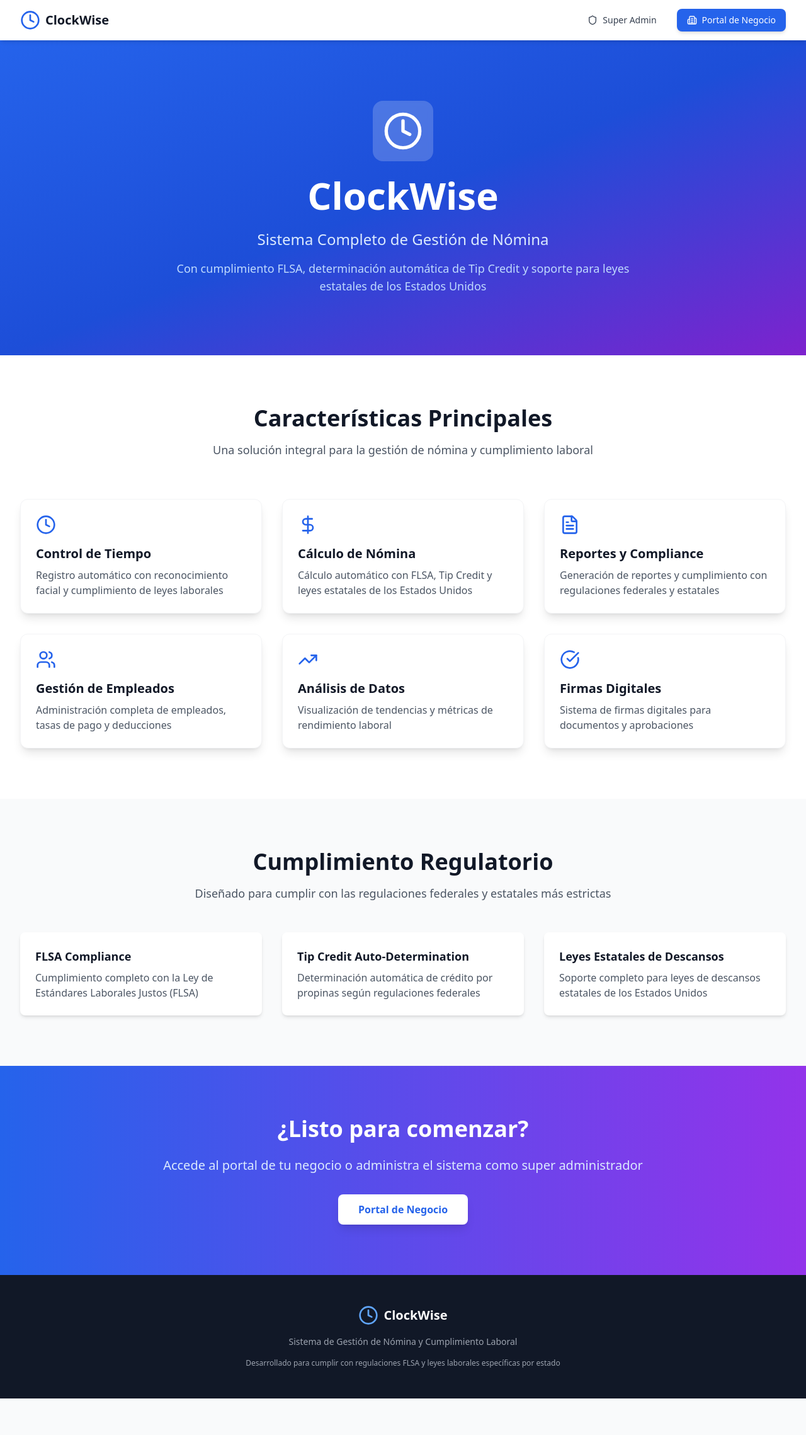
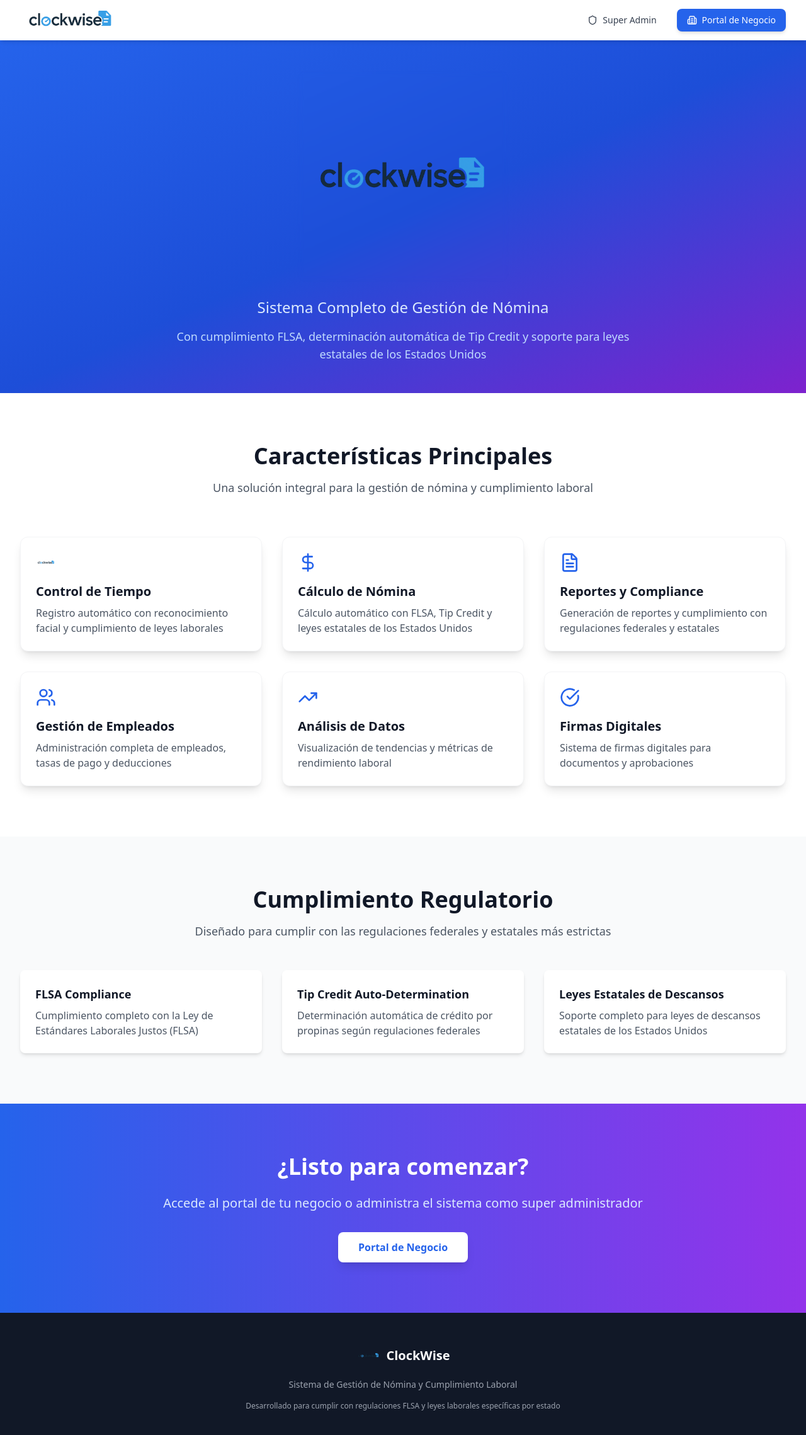
Before and after one commit to DemetrioReyes/clockwisefrontend, a React (Create React App) app: page / in a window 1280 px wide. Shown: the top 2278 px of the page at 63% size. Before the commit the page ends 2220 px from the top, so only its background shows below. Built offline with nearby package versions, Linux system fonts and the light colour scheme.

Commit message:
update lading

```diff
--- a/public/index.html
+++ b/public/index.html
@@ -1,15 +1,15 @@
 <!DOCTYPE html>
-<html lang="en">
+<html lang="es">
   <head>
     <meta charset="utf-8" />
-    <link rel="icon" href="%PUBLIC_URL%/favicon.ico" />
+    <link rel="icon" href="%PUBLIC_URL%/logo.png" />
     <meta name="viewport" content="width=device-width, initial-scale=1" />
-    <meta name="theme-color" content="#000000" />
+    <meta name="theme-color" content="#2563eb" />
     <meta
       name="description"
-      content="Web site created using create-react-app"
+      content="ClockWise - Sistema Completo de Gestión de Nómina con cumplimiento FLSA, Tip Credit y leyes estatales"
     />
-    <link rel="apple-touch-icon" href="%PUBLIC_URL%/logo192.png" />
+    <link rel="apple-touch-icon" href="%PUBLIC_URL%/logo.png" />
     <!--
       manifest.json provides metadata used when your web app is installed on a
       user's mobile device or desktop. See https://developers.google.com/web/fundamentals/web-app-manifest/
@@ -24,7 +24,7 @@
       work correctly both with client-side routing and a non-root public URL.
       Learn how to configure a non-root public URL by running `npm run build`.
     -->
-    <title>React App</title>
+    <title>ClockWise</title>
   </head>
   <body>
     <noscript>You need to enable JavaScript to run this app.</noscript>
--- a/src/components/Layout/PublicHeader.tsx
+++ b/src/components/Layout/PublicHeader.tsx
@@ -1,6 +1,6 @@
 import React from 'react';
 import { useNavigate, useLocation } from 'react-router-dom';
-import { Shield, Building2, Clock } from 'lucide-react';
+import { Shield, Building2 } from 'lucide-react';
 import { useAuth } from '../../contexts/AuthContext';
 
 const PublicHeader: React.FC = () => {
@@ -30,11 +30,14 @@ const PublicHeader: React.FC = () => {
         <div className="flex items-center justify-between h-16">
           {/* Logo */}
           <div
-            className="flex items-center space-x-2 cursor-pointer"
+            className="flex items-center cursor-pointer"
             onClick={() => navigate('/')}
           >
-            <Clock className="w-8 h-8 text-blue-600" />
-            <span className="text-xl font-bold text-gray-900">ClockWise</span>
+            <img
+              src="/logo.png"
+              alt="ClockWise Logo"
+              className="h-40 w-auto object-contain"
+            />
           </div>
 
           {/* Navigation Buttons */}
--- a/src/components/Layout/Sidebar.tsx
+++ b/src/components/Layout/Sidebar.tsx
@@ -10,7 +10,6 @@ import {
   UserPlus,
   Banknote,
   MinusCircle,
-  AlertCircle,
   FileDown,
   PenTool,
   TrendingUp,
@@ -54,8 +53,14 @@ const Sidebar: React.FC<SidebarProps> = ({ userType }) => {
   return (
     <div className="w-64 bg-gray-900 text-white min-h-screen fixed left-0 top-0">
       <div className="p-6">
-        <h1 className="text-2xl font-bold text-blue-400">ClockWise</h1>
-        <p className="text-sm text-gray-400 mt-1">
+        <div className="flex items-center justify-center mb-2">
+          <img
+            src="/logo.png"
+            alt="ClockWise Logo"
+            className="h-10 w-auto"
+          />
+        </div>
+        <p className="text-sm text-gray-400 mt-1 text-center">
           {userType === 'super_admin' ? 'Super Admin' : 'Business Portal'}
         </p>
       </div>
--- a/src/pages/Home.tsx
+++ b/src/pages/Home.tsx
@@ -1,13 +1,13 @@
 import React from 'react';
 import { useNavigate } from 'react-router-dom';
-import { Clock, CheckCircle, TrendingUp, FileText, Users, DollarSign } from 'lucide-react';
+import { CheckCircle, TrendingUp, FileText, Users, DollarSign } from 'lucide-react';
 
 const Home: React.FC = () => {
   const navigate = useNavigate();
 
   const features = [
     {
-      icon: <Clock className="w-8 h-8" />,
+      icon: <img src="/logo.png" alt="Clock" className="w-8 h-8" />,
       title: 'Control de Tiempo',
       description: 'Registro automático con reconocimiento facial y cumplimiento de leyes laborales',
     },
@@ -42,16 +42,17 @@ const Home: React.FC = () => {
     <div className="min-h-screen bg-white pt-16">
       {/* Hero Section */}
       <div className="bg-gradient-to-br from-blue-600 via-blue-700 to-purple-700 text-white">
-        <div className="max-w-7xl mx-auto px-4 sm:px-6 lg:px-8 py-24">
+        <div className="max-w-7xl mx-auto px-4 sm:px-6 lg:px-8 py-12">
           <div className="text-center">
             <div className="flex items-center justify-center mb-6">
-              <div className="bg-white/20 backdrop-blur-sm p-4 rounded-2xl">
-                <Clock className="w-16 h-16 text-white" />
+              <div className="bg-white/6 backdrop-blur-sm p-2 rounded-2xl">
+                <img
+                  src="/logo.png"
+                  alt="ClockWise Logo"
+                  className="h-80 w-auto object-contain"
+                />
               </div>
             </div>
-            <h1 className="text-5xl md:text-6xl font-bold mb-6">
-              ClockWise
-            </h1>
             <p className="text-xl md:text-2xl text-blue-100 mb-4">
               Sistema Completo de Gestión de Nómina
             </p>
@@ -148,8 +149,12 @@ const Home: React.FC = () => {
       <footer className="bg-gray-900 text-gray-400 py-12">
         <div className="max-w-7xl mx-auto px-4 sm:px-6 lg:px-8 text-center">
           <div className="flex items-center justify-center mb-4">
-            <Clock className="w-8 h-8 text-blue-400" />
-            <span className="ml-2 text-xl font-bold text-white">ClockWise</span>
+            <img
+              src="/logo.png"
+              alt="ClockWise Logo"
+              className="h-10 w-auto mr-2"
+            />
+            <span className="text-xl font-bold text-white">ClockWise</span>
           </div>
           <p className="text-sm">
             Sistema de Gestión de Nómina y Cumplimiento Laboral
--- a/src/pages/LoginSelection.tsx
+++ b/src/pages/LoginSelection.tsx
@@ -1,6 +1,6 @@
 import React from 'react';
 import { useNavigate } from 'react-router-dom';
-import { Shield, Building2, Clock } from 'lucide-react';
+import { Shield, Building2 } from 'lucide-react';
 
 const LoginSelection: React.FC = () => {
   const navigate = useNavigate();
@@ -10,7 +10,11 @@ const LoginSelection: React.FC = () => {
       <div className="max-w-4xl w-full">
         <div className="text-center mb-12">
           <div className="flex items-center justify-center mb-4">
-            <Clock className="w-16 h-16 text-white" />
+            <img
+              src="/logo.png"
+              alt="ClockWise Logo"
+              className="h-20 w-auto"
+            />
           </div>
           <h1 className="text-5xl font-bold text-white mb-4">ClockWise</h1>
           <p className="text-xl text-blue-100">Complete Payroll Management System</p>
```
Also changed, not shown: public/logo.png (added), public/manifest.json.
